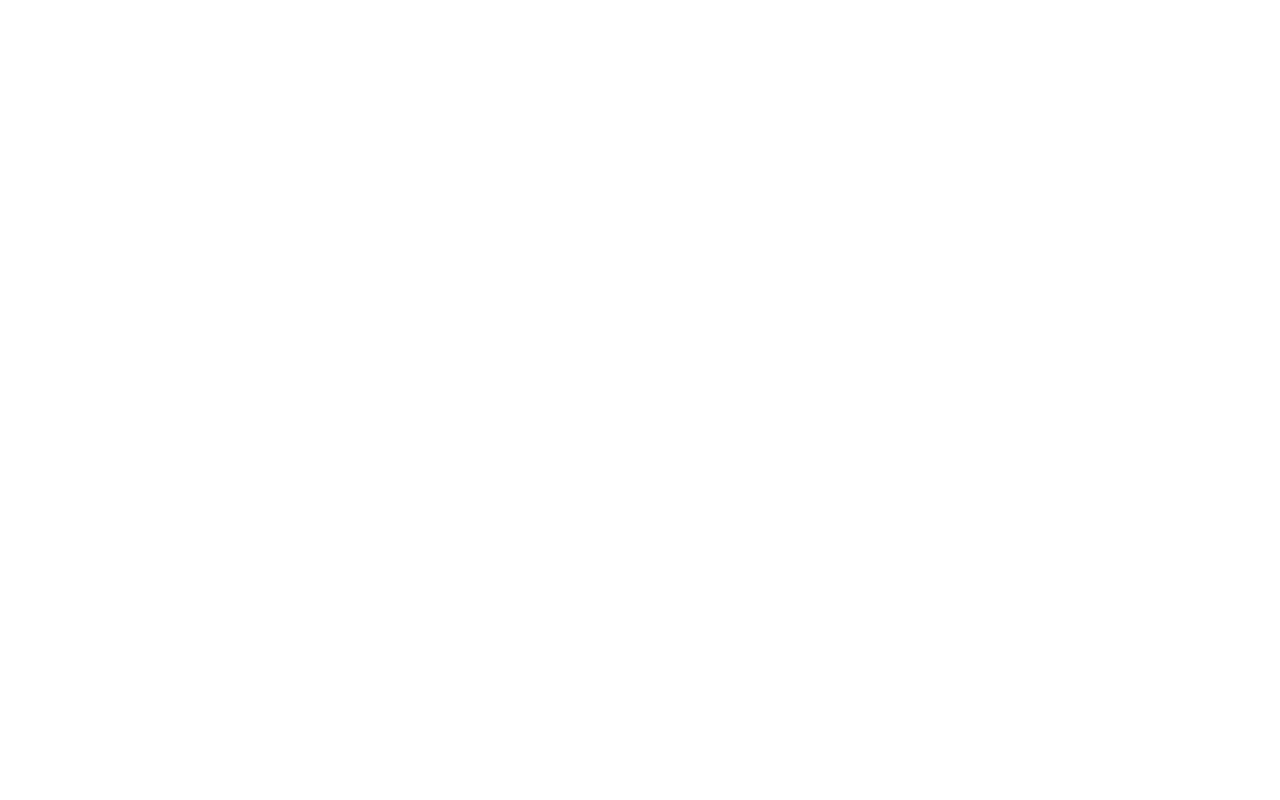
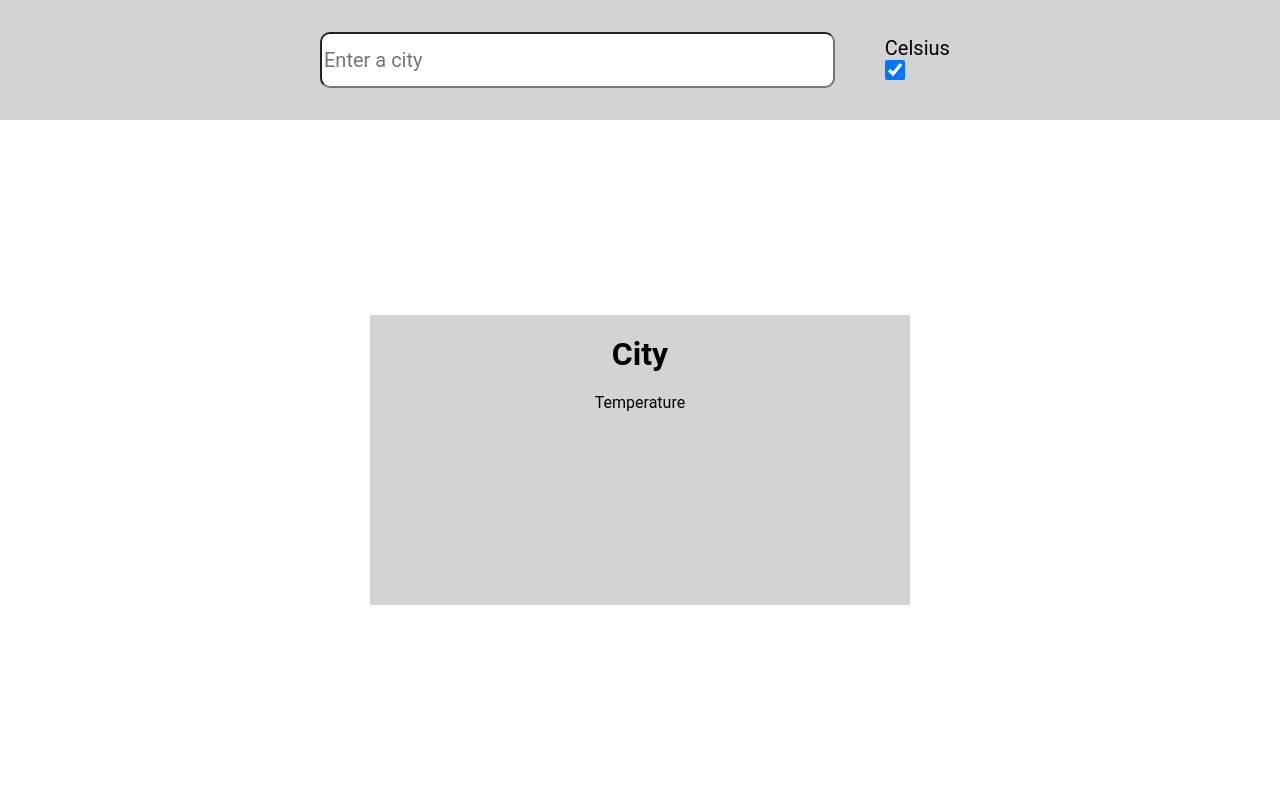
Before and after one commit to JessePullen/weather-app, a website built with webpack: page src/index.html in a window 1280 px wide. Built offline with nearby package versions, Linux system fonts and the light colour scheme.

Commit message:
Create basic layout

```diff
--- a/src/index.html
+++ b/src/index.html
@@ -6,6 +6,22 @@
     <title>Document</title>
 </head>
 <body>
-
+    <div class="header">
+        <form>
+            <input type="text" placeholder="Enter a city">
+            <div class="temperature">
+                <label for="temperature-units">Celsius</label>
+                <input name="temperature-units" type="checkbox" checked>
+            </div>
+        </form>
+    </div>
+    <div class="content">
+        <div class="information">
+            <div class="title">
+                <h1>City</h1>
+            </div>
+            <p>Temperature</p>
+        </div>
+    </div>
 </body>
 </html>
--- a/src/style.css
+++ b/src/style.css
@@ -1,4 +1,56 @@
 * {
-    margin: 0;
-    font-family: Roboto, sans-serif;
+	margin: 0;
+	font-family: Roboto, sans-serif;
 }
+
+/* Header */
+
+.header {
+	background-color: lightgrey;
+	height: 15vh;
+	display: flex;
+	justify-content: center;
+}
+
+form {
+	width: 50vw;
+	display: flex;
+	gap: 50px;
+	align-items: center;
+}
+
+input[type='text'] {
+	width: 600px;
+	height: 50px;
+	font-size: 20px;
+	border-radius: 10px;
+}
+
+label[for='temperature-units'] {
+	font-size: 20px;
+}
+
+input[type='checkbox'] {
+	height: 20px;
+	width: 20px;
+}
+
+/* Content */
+
+.content {
+	display: flex;
+	align-items: center;
+	justify-content: center;
+	height: 85vh;
+}
+
+.information {
+	height: 250px;
+	width: 500px;
+	background-color: lightgrey;
+	display: flex;
+	flex-direction: column;
+	align-items: center;
+	padding: 20px;
+	gap: 20px;
+}
```
Also changed, not shown: 1 other file.
